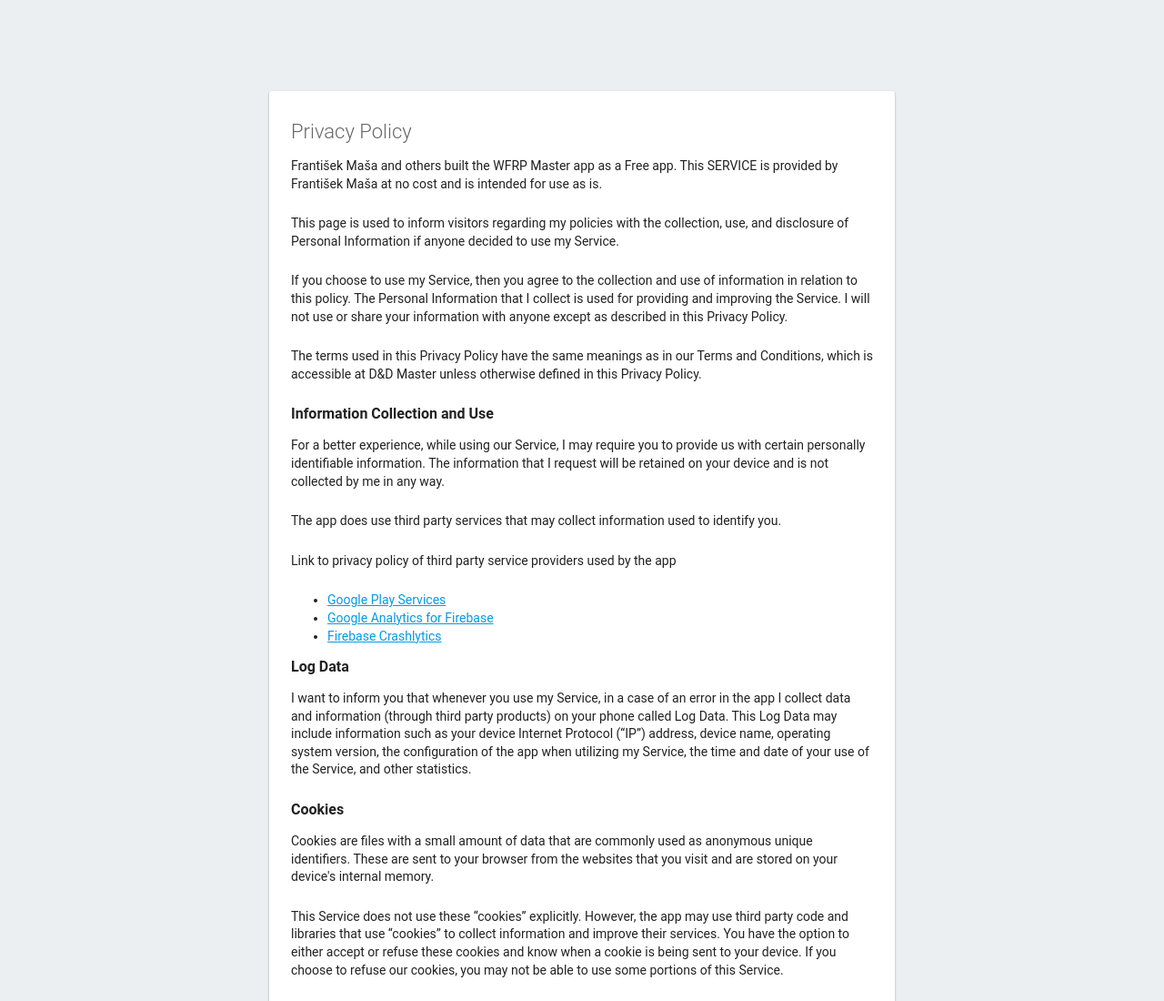
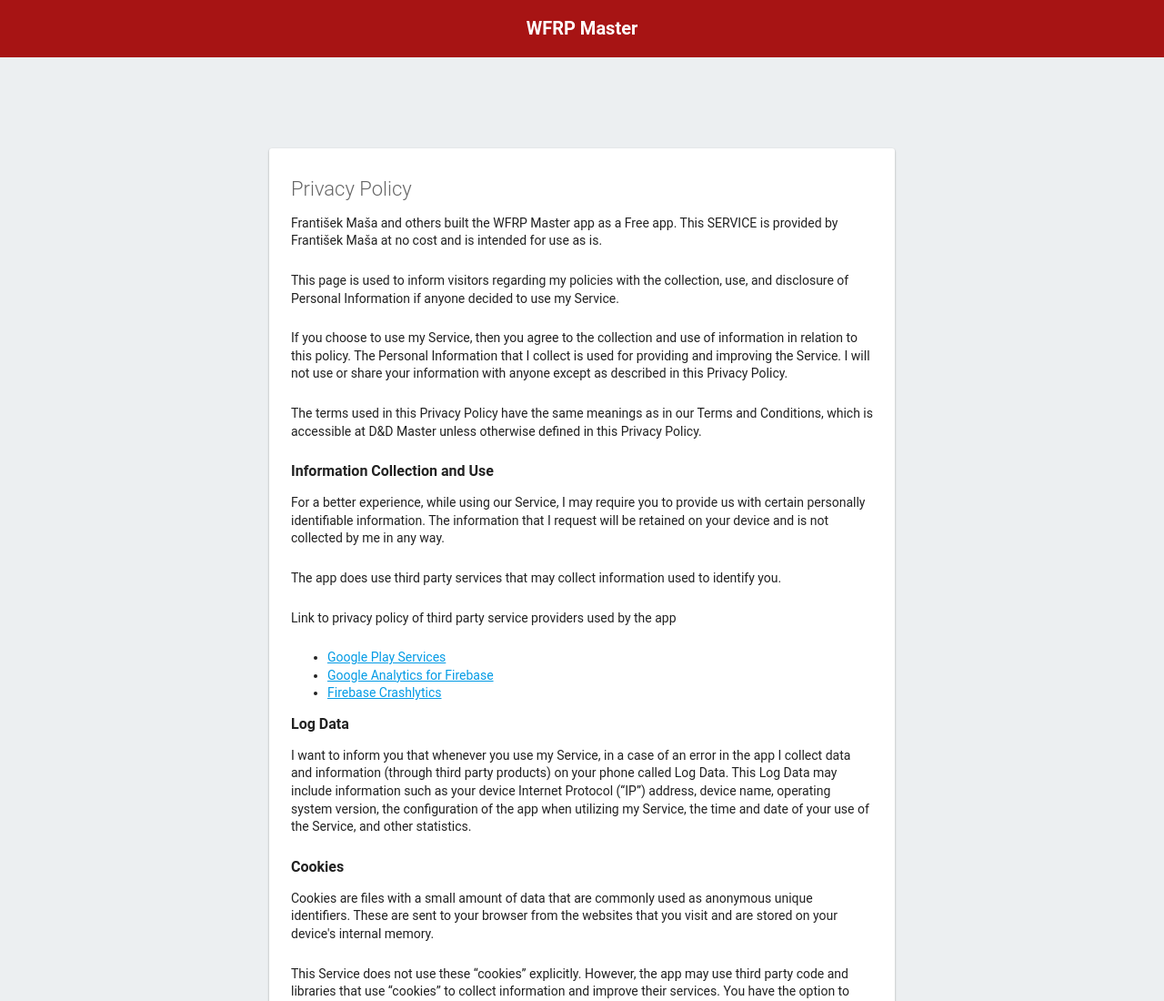
Before and after one commit to fmasa/wfrp-master, a website: page webapp/privacy-policy.html in a window 1280 px wide. Shown: the top 1100 px of the page at 91% size. Drawn offline with Linux system fonts and the light colour scheme.

Commit message:
Add header for privacy policy

```diff
--- a/webapp/app.css
+++ b/webapp/app.css
@@ -4,6 +4,17 @@
     font-family: Roboto, Helvetica, Arial, sans-serif;
     margin: 0;
     padding: 0;
+}
+
+#header {
+    background-color: #a71414;
+    color: white;
+    padding: 6px;
+}
+
+#header h1 {
+    font-size: 20px;
+    text-align: center;
 }
 
 #message {
--- a/webapp/privacy-policy.html
+++ b/webapp/privacy-policy.html
@@ -8,8 +8,10 @@
         <link rel="stylesheet" href="/app.css">
     </head>
     <body>
+        <div id="header">
+            <h1>WFRP Master</h1>
+        </div>
         <div id="message">
-
             <h1>Privacy Policy</h1>
             <p>
                 František Maša and others built the WFRP Master app as
```
